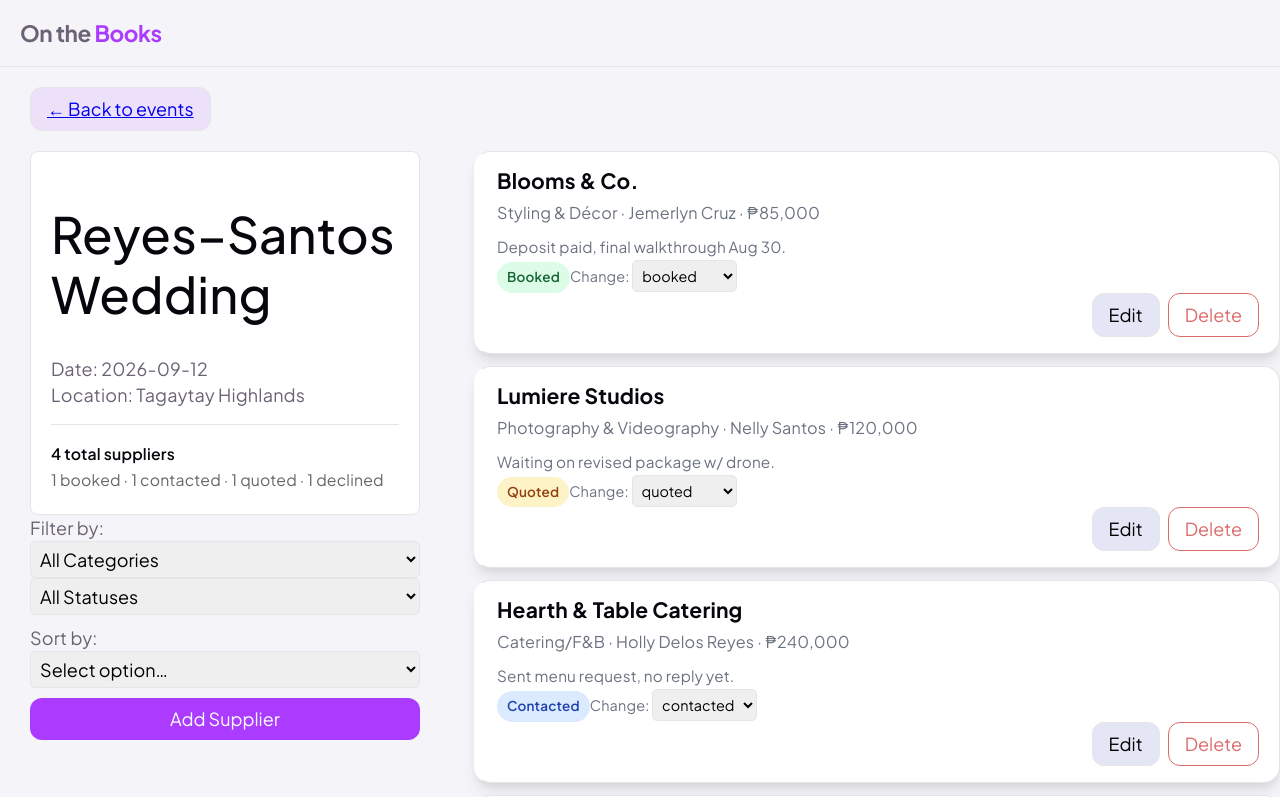
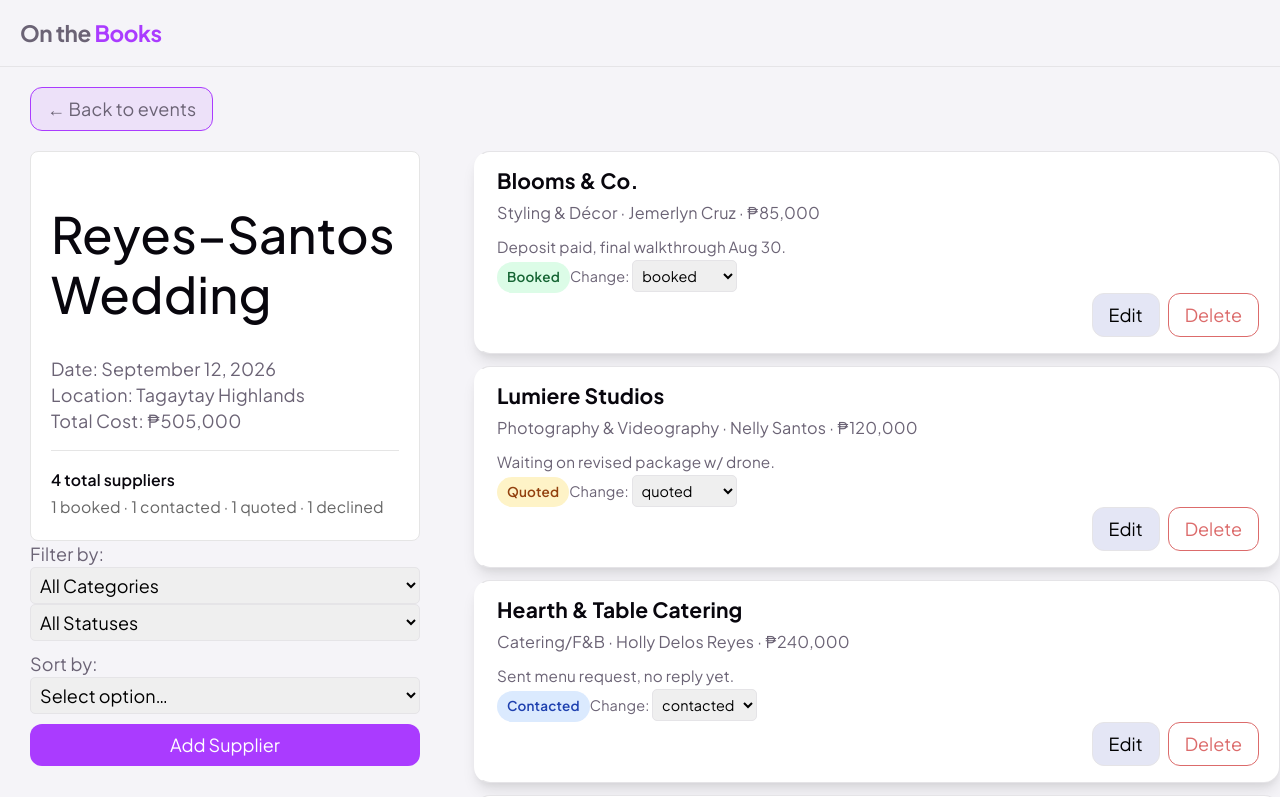
Before and after one commit to kfaith98/web-dev-portfolio, a React (Vite) app in the folder p4-react-app/on-the-books/: page /events/event-1 in a window 1280 px wide. Shown: the top 797 px of the page. Built offline with nearby package versions, Linux system fonts and the light colour scheme.

Commit message:
Update features and components - nested interactive elements, numeric budget, localStorage guard, date/plural formatting

```diff
--- a/p4-react-app/on-the-books/src/components/SupplierCard.jsx
+++ b/p4-react-app/on-the-books/src/components/SupplierCard.jsx
@@ -2,7 +2,7 @@ import { useState, useContext } from "react";
 import { EventsContext } from "../context/EventsContext";
 import SupplierModal from "./SupplierModal";
 import StatusBadge from "./StatusBadge";
-import { STATUSES } from "../data/constants";
+import { STATUSES, formatPeso } from "../data/constants";
 import styles from "../css/SupplierCard.module.css";
 
 export default function SupplierCard({ supplier, eventId }) {
@@ -31,15 +31,15 @@ export default function SupplierCard({ supplier, eventId }) {
 
   return (
     <div className={styles["supplier-card"]}>
-      <h3 style={{ margin: "0 0 6px" }}>{supplier.name}</h3>
-      <p style={{ margin: 0, color: "#6B7280", fontSize: "0.9rem" }}>
-        {supplier.category} · {supplier.contact} · {supplier.budget}
+      <h3 className={styles["supplier-name"]}>{supplier.name}</h3>
+      <p className={styles["details"]}>
+        {supplier.category} · {supplier.contact} · {formatPeso(supplier.budget)}
       </p>
-      <p style={{ margin: "8px 0 0", color: "#6B7280", fontSize: "0.85rem" }}>
+      <p className={styles["notes"]}>
         {supplier.notes}
       </p>
       <StatusBadge status={supplier.status} />
-      <label style={{ fontSize: "0.8rem", color: "#6B7280" }}>
+      <label className={styles["badge-change"]}>
         Change:{" "}
         <select
           name="status"
--- a/p4-react-app/on-the-books/src/components/SupplierModal.jsx
+++ b/p4-react-app/on-the-books/src/components/SupplierModal.jsx
@@ -21,19 +21,23 @@ export default function SupplierModal({ eventId, onClose, supplier, onSaved }) {
   };
 
   const handleSave = () => {
+    const cleanBudget =
+      Number(String(form.budget).replace(/[^0-9.]/g, "")) || 0;
+    const supplierData = { ...form, budget: cleanBudget };
+
     if (supplier) {
       dispatch({
         type: "EDIT_SUPPLIER",
         eventId,
         supplierId: supplier.id,
-        supplier: form,
+        supplier: supplierData,
       });
       onSaved?.();
     } else {
       dispatch({
         type: "ADD_SUPPLIER",
         eventId,
-        supplier: form,
+        supplier: supplierData,
       });
     }
     onClose();
--- a/p4-react-app/on-the-books/src/context/EventsContext.jsx
+++ b/p4-react-app/on-the-books/src/context/EventsContext.jsx
@@ -7,8 +7,12 @@ export const EventsContext = createContext(null);
 // P5 SEAM: localStorage is the stand-in persistence layer.
 // Swap getItem/setItem here for real backend fetch/save calls.
 function init() {
-  const saved = localStorage.getItem("events");
-  return saved ? JSON.parse(saved) : fakeEvents;
+  try {
+    const saved = localStorage.getItem("events");
+    return saved ? JSON.parse(saved) : fakeEvents;
+  } catch {
+    return fakeEvents;
+  }
 }
 
 export function EventsProvider({ children }) {
--- a/p4-react-app/on-the-books/src/css/EventDetail.module.css
+++ b/p4-react-app/on-the-books/src/css/EventDetail.module.css
@@ -70,10 +70,16 @@
   padding-left: 30px;
 }
 
-.btn-back button {
+.back-link {
   background-color: var(--accent-bg);
+  border: 1px solid var(--accent);
 }
 
+.back-link:hover {
+  color: white;
+}
+
+.back-link:hover,
 .add-supplier:hover {
   background-color: var(--accent-hover);
   transform: translateY(-1px);
--- a/p4-react-app/on-the-books/src/css/SupplierCard.module.css
+++ b/p4-react-app/on-the-books/src/css/SupplierCard.module.css
@@ -6,7 +6,10 @@
   box-shadow: var(--shadow);
   text-align: left;
   border-left: 3px solid transparent;
-  transition: box-shadow 0.15s, transform 0.15s, border-color 0.15s;
+  transition:
+    box-shadow 0.15s,
+    transform 0.15s,
+    border-color 0.15s;
 }
 
 .card-actions {
@@ -19,3 +22,36 @@
   box-shadow: 0 8px 20px rgba(0, 0, 0, 0.12);
   border-left-color: var(--accent-hover);
 }
+
+.supplier-name {
+  margin: 0 0 6px;
+}
+
+.details {
+  margin: 0;
+  color: var(--text);
+  font-size: 0.9rem;
+}
+
+.notes {
+  margin: 8px 0 0;
+  color: var(--text);
+  font-size: 0.85rem;
+}
+
+.badge-change {
+  font-size: 0.8rem;
+  color: var(--text);
+}
+
+.status-select {
+  background-color: var(--status-bg);
+  color: var(--status-color);
+  border: none;
+  border-radius: 9999px;
+  padding: 2px 10px;
+  font-size: 0.75rem;
+  font-weight: 600;
+  text-transform: capitalize;
+  cursor: pointer;
+}
--- a/p4-react-app/on-the-books/src/data/constants.js
+++ b/p4-react-app/on-the-books/src/data/constants.js
@@ -10,21 +10,30 @@ export const CATEGORIES = [
   "Registration & Guest Management",
   "Event Merchandise & Souvenirs",
   "Logistics",
-    "Others"
+  "Others",
 ];
 
-export const STATUSES = [
-    "booked",
-    "contacted",
-    "quoted",
-    "declined"
-];
+export const STATUSES = ["booked", "contacted", "quoted", "declined"];
 
 export const STATUS_STYLES = {
   contacted: { background: "#DBEAFE", color: "#1E40AF" }, // blue  — early, just reached out
-  quoted:    { background: "#FEF3C7", color: "#92400E" }, // amber — in progress, awaiting decision
-  booked:    { background: "#DCFCE7", color: "#166534" }, // green — locked in
-  declined:  { background: "#FEE2E2", color: "#991B1B" }, // red   — not happening
+  quoted: { background: "#FEF3C7", color: "#92400E" }, // amber — in progress, awaiting decision
+  booked: { background: "#DCFCE7", color: "#166534" }, // green — locked in
+  declined: { background: "#FEE2E2", color: "#991B1B" }, // red   — not happening
 };
 
 export const FALLBACK = { background: "#F3F4F6", color: "#374151" }; // neutral gray
+
+export const formatPeso = (n) =>
+  new Intl.NumberFormat("en-PH", {
+    style: "currency",
+    currency: "PHP",
+    maximumFractionDigits: 0,
+  }).format(n);
+
+export const formatDate = (iso) =>
+  new Date(iso).toLocaleDateString("en-PH", {
+    year: "numeric",
+    month: "long",
+    day: "numeric",
+  });
--- a/p4-react-app/on-the-books/src/data/fakeData.js
+++ b/p4-react-app/on-the-books/src/data/fakeData.js
@@ -10,7 +10,7 @@ export const fakeEvents = [
         id: "sup-1",
         name: "Blooms & Co.",
         contact: "Jemerlyn Cruz",
-        budget: "₱85,000",
+        budget: 85000,
         category: "Styling & Décor",
         status: "booked",
         notes: "Deposit paid, final walkthrough Aug 30.",
@@ -19,7 +19,7 @@ export const fakeEvents = [
         id: "sup-2",
         name: "Lumiere Studios",
         contact: "Nelly Santos",
-        budget: "₱120,000",
+        budget: 120000,
         category: "Photography & Videography",
         status: "quoted",
         notes: "Waiting on revised package w/ drone.",
@@ -28,7 +28,7 @@ export const fakeEvents = [
         id: "sup-3",
         name: "Hearth & Table Catering",
         contact: "Holly Delos Reyes",
-        budget: "₱240,000",
+        budget: 240000,
         category: "Catering/F&B",
         status: "contacted",
         notes: "Sent menu request, no reply yet.",
@@ -37,7 +37,7 @@ export const fakeEvents = [
         id: "sup-4",
         name: "SoundWorks AV",
         contact: "John Zimmerman",
-        budget: "₱60,000",
+        budget: 60000,
         category: "Technical Production",
         status: "declined",
         notes: "Double-booked our date.",
@@ -55,7 +55,7 @@ export const fakeEvents = [
         id: "sup-5",
         name: "The Stage Co.",
         contact: "Jessica Sanchez",
-        budget: "₱150,000",
+        budget: 150000,
         category: "Venue",
         status: "booked",
         notes: "Contract signed.",
@@ -64,7 +64,7 @@ export const fakeEvents = [
         id: "sup-6",
         name: "Hype Entertainment",
         contact: "Ador Rosal",
-        budget: "₱90,000",
+        budget: 90000,
         category: "Entertainment/Talent",
         status: "quoted",
         notes: "Band + host bundle.",
--- a/p4-react-app/on-the-books/src/index.css
+++ b/p4-react-app/on-the-books/src/index.css
@@ -77,7 +77,7 @@ p {
   margin: 0;
 }
 
-button {
+button, .btn-look {
   padding: 8px 16px;
   border-radius: 12px;
   border: 1px solid var(--border);
@@ -88,7 +88,13 @@ button {
 }
 
 button:active {
-  transform: translateY(1px);   /* tiny "press down" — feels tactile on click */
+  transform: translateY(1px);
+}
+
+.btn-look {
+  display: inline-block;
+  text-decoration: none;
+  color: inherit;
 }
 
 button:disabled {
--- a/p4-react-app/on-the-books/src/pages/EventDetail.jsx
+++ b/p4-react-app/on-the-books/src/pages/EventDetail.jsx
@@ -3,7 +3,12 @@ import { useParams, Link } from "react-router-dom";
 import { EventsContext } from "../context/EventsContext";
 import SupplierCard from "../components/SupplierCard";
 import SupplierModal from "../components/SupplierModal";
-import { CATEGORIES, STATUSES } from "../data/constants";
+import {
+  CATEGORIES,
+  STATUSES,
+  formatPeso,
+  formatDate,
+} from "../data/constants";
 import styles from "../css/EventDetail.module.css";
 
 // EventDetail.jsx
@@ -50,12 +55,17 @@ function EventDetail() {
     }
   };
 
+  const totalBudget = event.suppliers.reduce(
+    (sum, s) => sum + (s.budget || 0),
+    0,
+  );
+
   return (
     <div>
       <div className={styles["btn-back"]}>
-        <button type="button">
-          <Link to="/">← Back to events</Link>
-        </button>
+        <Link to="/" className={`btn-look ${styles["back-link"]}`}>
+          ← Back to events
+        </Link>
       </div>
 
       <div className={styles["event-body"]}>
@@ -63,13 +73,15 @@ function EventDetail() {
           <div className={styles["event-card"]}>
             <div>
               <h1>{event.name}</h1>
-              <p>Date: {event.date}</p>
+              <p>Date: {formatDate(event.date)}</p>
               <p>Location: {event.location}</p>
+              <p>Total Cost: {formatPeso(totalBudget)}</p>
             </div>
 
             <div className={styles["event-summary"]}>
               <p className={styles["total-suppliers"]}>
-                {event.suppliers.length} total suppliers
+                {event.suppliers.length} total supplier
+                {event.suppliers.length !== 1 && "s"}
               </p>
               <p>{supplierStatus.join(" · ")}</p>
             </div>
--- a/p4-react-app/on-the-books/src/pages/EventsList.jsx
+++ b/p4-react-app/on-the-books/src/pages/EventsList.jsx
@@ -1,6 +1,5 @@
 import { useState, useContext } from "react";
 import { EventsContext } from "../context/EventsContext";
-import { Link } from "react-router-dom";
 import EventCard from "../components/EventCard";
 import EventModal from "../components/EventModal";
 import styles from "../css/EventsList.module.css";
@@ -8,6 +7,7 @@ import styles from "../css/EventsList.module.css";
 function EventsList() {
   const [isOpen, setIsOpen] = useState(false);
   const { state } = useContext(EventsContext);
+  const sortedEvents = [...state].sort((a, b) => a.date.localeCompare(b.date));
 
   return (
     <div>
@@ -28,7 +28,7 @@ function EventsList() {
           </div>
         ) : (
           <div className={styles["event-card"]}>
-            {state.map((event) => (
+            {sortedEvents.map((event) => (
               <EventCard key={event.id} event={event} />
             ))}
           </div>
```
Also changed, not shown: p4-react-app/on-the-books/src/components/EventCard.jsx (+9 -10 lines). Lines whose indentation alone changed are shown as unchanged.
